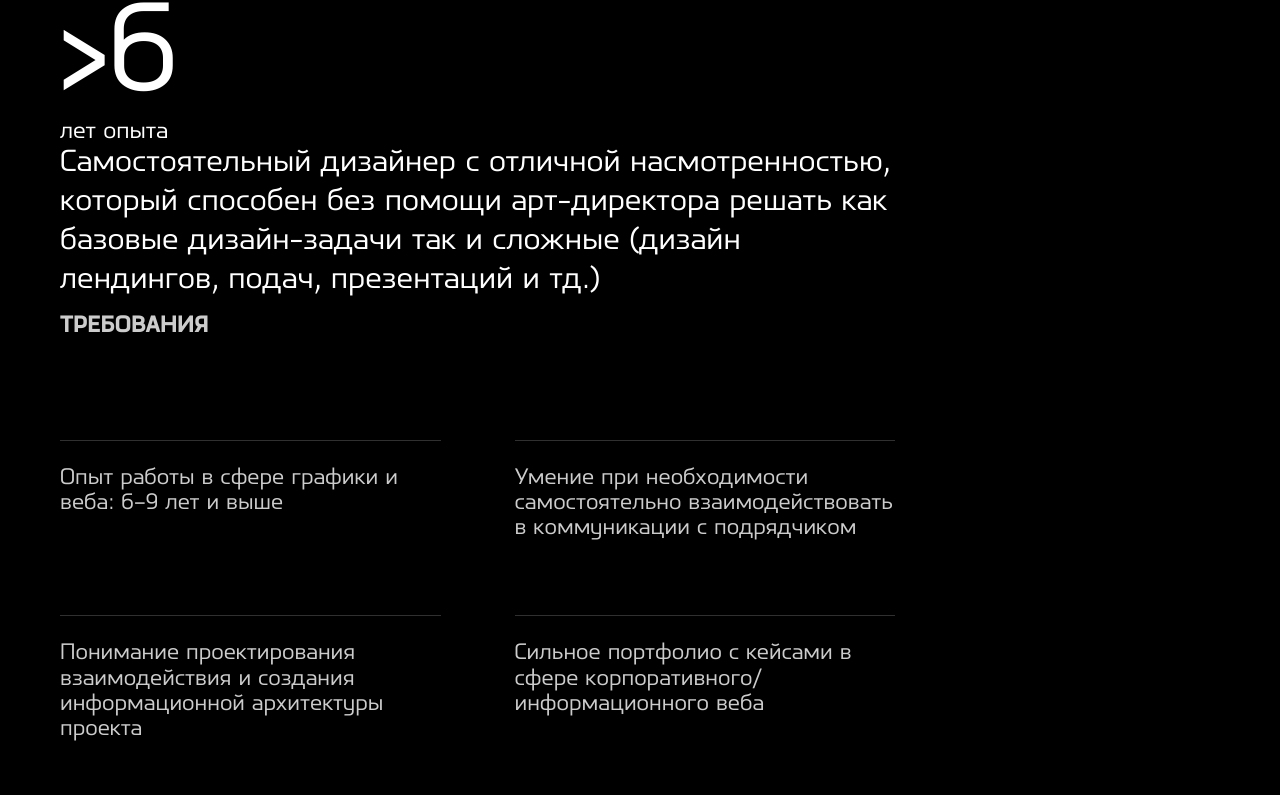
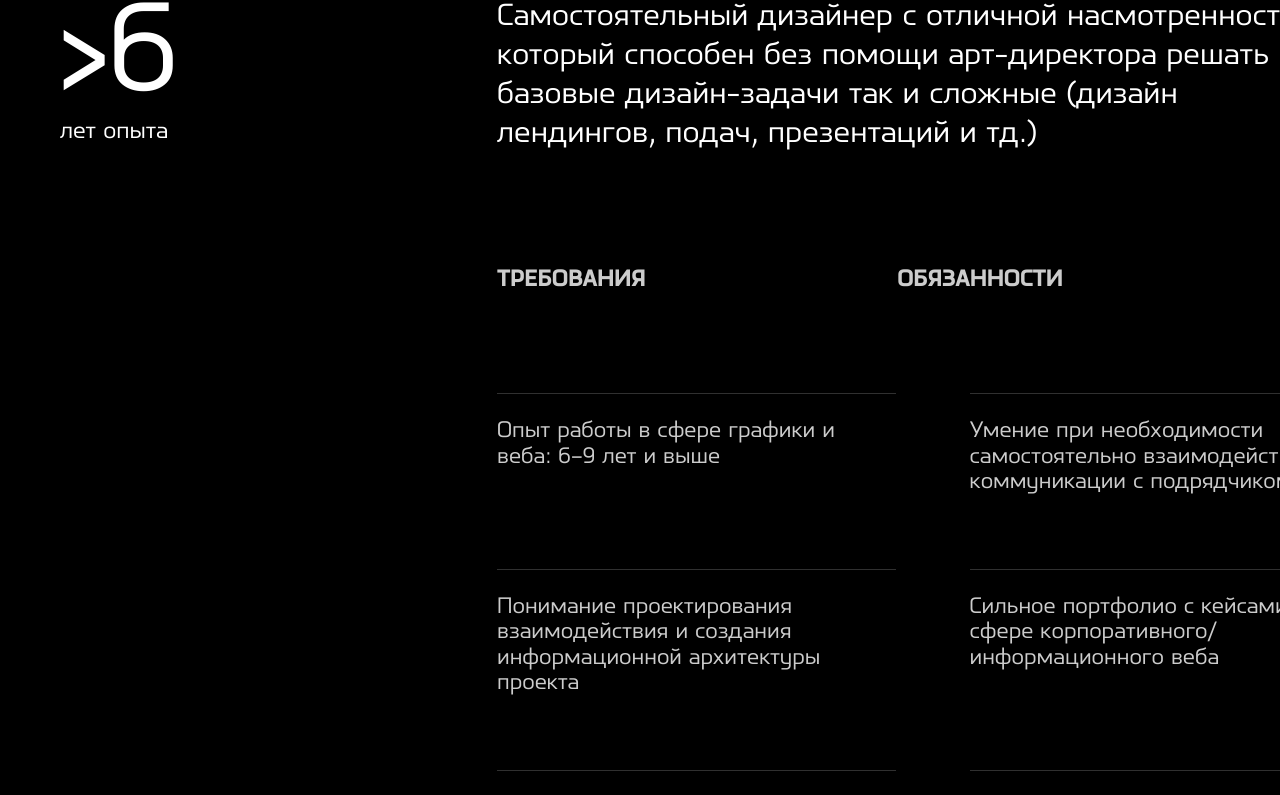
Before and after one commit to ProjectOnGitHub/test-articul, a Vue app: page / in a window 1280 px wide. Shown: the part 1304-2099 px from the top of the page. Built offline with nearby package versions, Linux system fonts and the light colour scheme.

Commit message:
style: add for tabs

```diff
--- a/src/components/TheVacancies.vue
+++ b/src/components/TheVacancies.vue
@@ -19,16 +19,25 @@
         <p class="vacancy__description">
           {{ vacancy.description }}
         </p>
-        <ul class="vacancy__tabs">
+        <div class="vacancy-tabs">
+          <ul class="vacancy-tabs__names">
+            <li
+              v-for="(info, index) in vacancy.info"
+              :key="index"
+              class="vacancy-tabs__name"
+              @click="selectTab(index)"
+            >
+              <h4 class="vacancy-tabs__title">
+                {{ info.name }}
+              </h4>
+            </li>
+          </ul>
+          <ul class="vacancy-tabs__list">
             <li
               v-for="(info, index) in vacancy.info"
               :key="index"
               class="vacancy-tab"
-            @click="selectTab(index)"
             >
-            <h4 class="vacancy-tab__title">
-              {{ info.name }}
-            </h4>
               <ul class="vacancy-tab__list">
                 <li
                   v-for="(item, index) in info.list"
@@ -47,6 +56,7 @@
           >
             Откликнуться
           </button>
+        </div>
       </div>
     </li>
   </ul>
@@ -89,8 +99,15 @@ export default {
   @include unmarkedList;
 
   &__container {
+    max-width: 1308px;
+    @include gridable();
+    grid-template-areas:
+      'exp description'
+      '. tabs';
+    gap: 100px;
     box-sizing: border-box;
     padding: 75px 0 100px;
+    justify-content: space-between;
   }
 
   &__heading {
@@ -117,9 +134,11 @@ export default {
   &__button-show {
     @include defaultButton;
     @include cross();
+
     &::after {
       transform: rotate(0);
     }
+
     &::before {
       transform: rotate(90deg);
       transition: transform 0.5s easy;
@@ -131,6 +150,7 @@ export default {
   }
 
   &__description {
+    grid-area: description;
     font-family: $font-family-text;
     font-size: $font-size-text-6xl;
     margin: 0;
@@ -140,21 +160,25 @@ export default {
     width: 100%;
     max-width: 835px;
   }
-  &__tabs {
-    @include unmarkedList;
-  }
 }
 
-.vacancy-tab {
+.vacancy-tabs {
+  grid-area: tabs;
   @include flexible();
   flex-direction: column;
-  max-width: 835px;
+  max-width: 871px;
   font-family: $font-family-text;
   font-size: $font-size-text-xl;
+  gap: 85px;
   font-weight: 400;
   color: $color-text;
-  gap: 85px;
+
+  &__names {
+    @include unmarkedList;
+    @include flexible();
+    justify-content: space-between;
     cursor: pointer;
+  }
 
   &__title {
     line-height: 2.48;
@@ -172,10 +196,21 @@ export default {
 
   &__list {
     @include unmarkedList;
+  }
+}
+
+.vacancy-tab {
+  @include flexible();
+  flex-direction: column;
+  gap: 85px;
+
+  &__list {
+    @include unmarkedList;
     @include gridable();
     justify-content: space-between;
     grid-template-columns: repeat(auto-fill, minmax(280px, 1fr));
     gap: 74px;
+    max-width: 871px;
   }
 
   &__item {
@@ -187,6 +222,7 @@ export default {
 }
 
 .experience {
+  grid-area: exp;
   @include flexible(max-content);
   flex-direction: column;
   font-family: $font-family-text;
```
Lines whose indentation alone changed are shown as unchanged.
